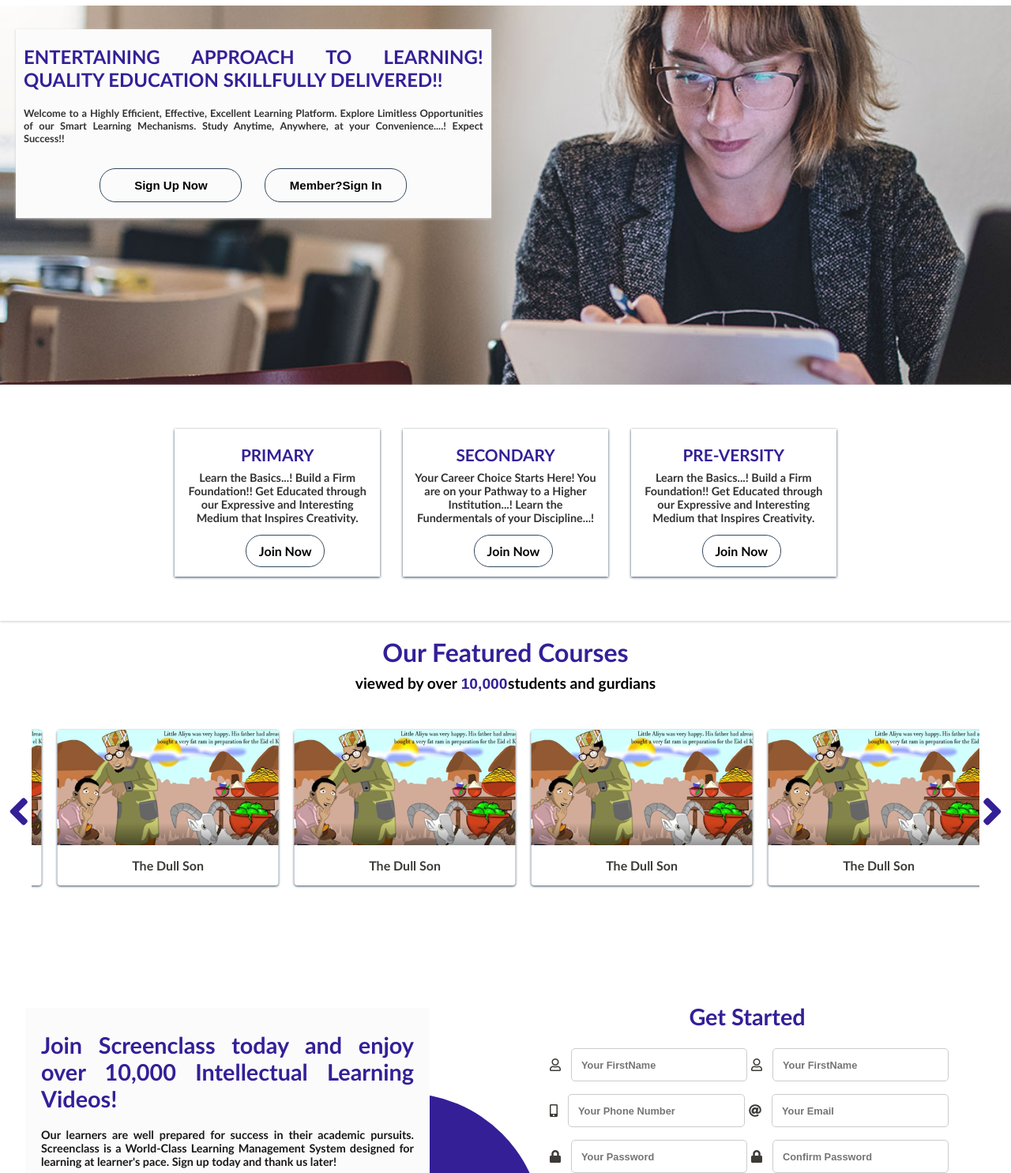
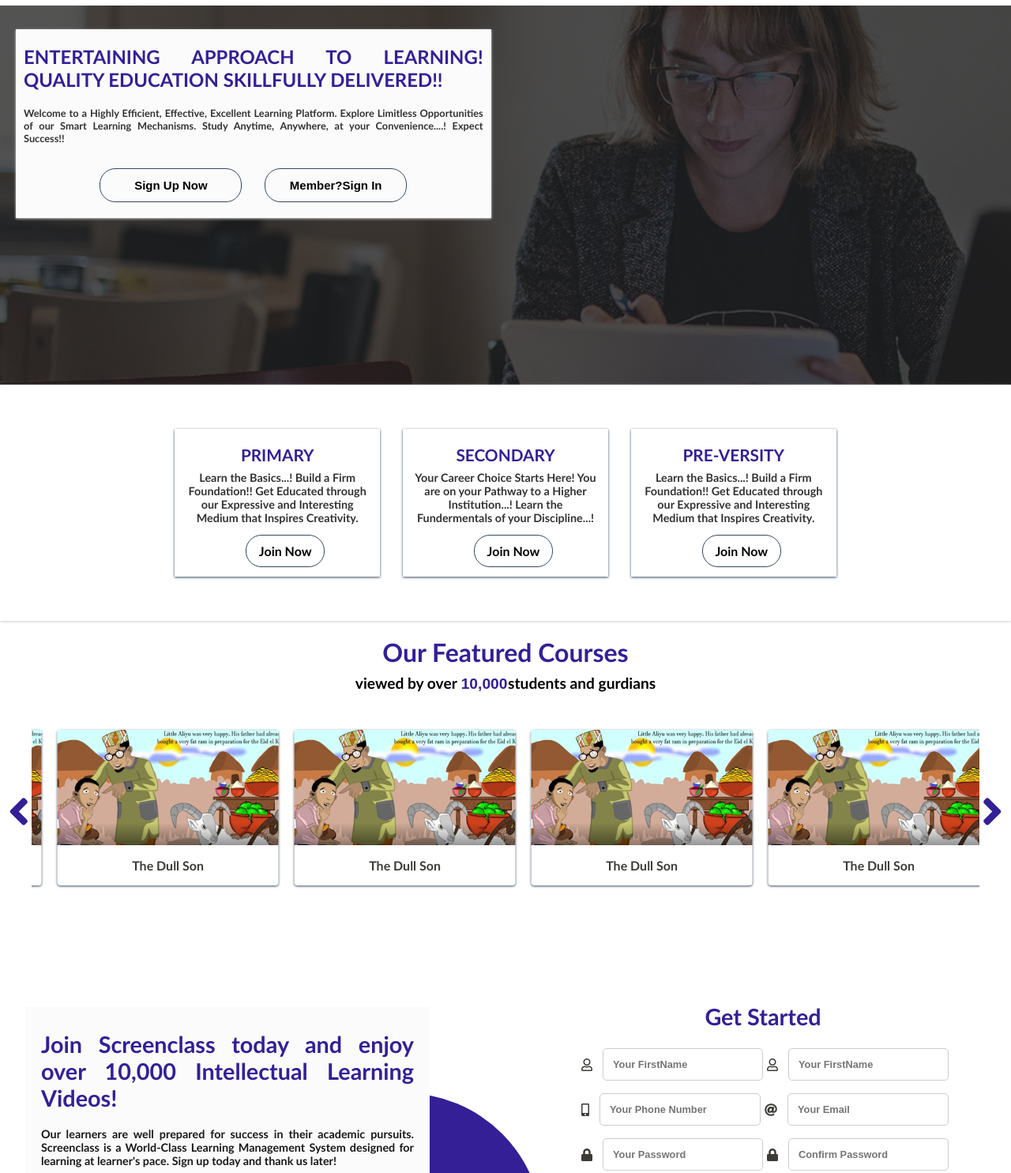
Before and after one commit to diagold/screenclass_app, a plain HTML site: page index.html in a window 1280 px wide. Shown: the part 71-1556 px from the top of the page at 79% size. Drawn offline with nearby package versions, Linux system fonts and the light colour scheme.

Commit message:
This is the fourth upload of files

```diff
--- a/css/sign_up.css
+++ b/css/sign_up.css
@@ -51,7 +51,6 @@
 }
 .acc_area h6{
   font-size: 15px;
-
 }
 .soc i{
   text-align: center;
@@ -122,6 +121,16 @@ input[type="button"] {
   cursor: pointer;
   outline: 0;
 }
+.form input[type="text"] {
+  font-size: 0.92rem;
+  color: #000;
+  font-weight: 700;
+}
+.form input::placeholder {
+  font-size: 0.8rem;
+  font-weight: 600;
+}
+
 input[type="button"]:hover {
   background: #301446;
   color: #ffffff;
--- a/css/style.css
+++ b/css/style.css
@@ -188,7 +188,10 @@ header.scrolled {
 
 /* MAIN HERO */
 .hero {
-  background-image: url(../img/img_udemy.jpg);
+  background-image: linear-gradient(
+      rgba(27, 27, 27, 0.75),
+      rgba(27, 27, 27, 0.75)
+    ),url(../img/img_udemy.jpg);
   background-size: cover;
   background-position: 50% 50%;
   background-repeat: no-repeat;
@@ -724,7 +727,7 @@ header.scrolled {
   }
 }
 
-.form input[type="text"] {
+.input_panel input[type="text"]{
   font-size: 0.92rem;
   color: #000;
   font-weight: 700;
@@ -1111,6 +1114,7 @@ header.scrolled {
 
 /* ABOUT US */
 .about_campaing {
+  background: ;
   position: absolute;
   top: 50%;
   left: 50%;
```
Also changed, not shown: contact.html (+1 -1 lines), sign_up.html (+1 -1 lines).
